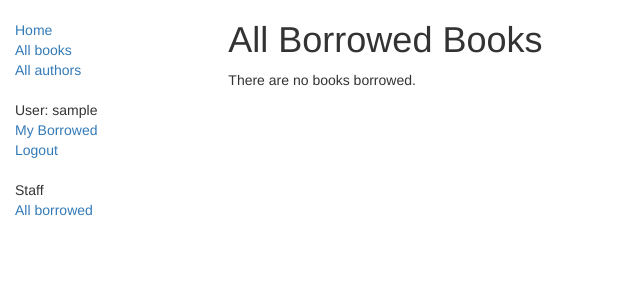
After one commit to vitoloper/locallibrary, a Django app: page /catalog/borrowed/ in a window 1280 px wide. The commit adds this page. Shown: the top 300 px of the page, without its empty margins (0-640 px from the left). Run offline with Django 3.2, Linux system fonts and the light colour scheme; a user stored in the database is signed in; tables that the repository leaves empty hold one stand-in row (values such as "Sample post"); some libraries are stand-ins or nearby versions.

Commit message:
Add list all borrowed books

```diff
--- a/catalog/models.py
+++ b/catalog/models.py
@@ -91,6 +91,7 @@ class BookInstance(models.Model):
 
     class Meta:
         ordering = ["due_back"]
+        permissions = (("can_mark_returned", "Set book as returned"), )
 
     @property
     def is_overdue(self):
--- a/catalog/templates/base_generic.html
+++ b/catalog/templates/base_generic.html
@@ -36,6 +36,13 @@
                   <li><a href="{% url 'login' %}?next={{ request.path }}">Login</a></li>
               {% endif %}
           </ul>
+
+          <ul class="sidebar-nav">
+              {% if perms.catalog.can_mark_returned %}
+                <li>Staff</li>
+                <li><a href="{% url 'all-borrowed' %}">All borrowed</a></li>
+              {% endif %}
+          </ul>
      {% endblock %}
       </div>
       <div class="col-sm-10 ">
--- /dev/null
+++ b/catalog/templates/catalog/bookinstance_list_borrowed_all.html
@@ -0,0 +1,19 @@
+{% extends "base_generic.html" %}
+
+{% block content %}
+    <h1>All Borrowed Books</h1>
+
+    {% if bookinstance_list %}
+    <ul>
+
+      {% for bookinst in bookinstance_list %}
+      <li class="{% if bookinst.is_overdue %}text-danger{% endif %}">
+        <a href="{% url 'book-detail' bookinst.book.pk %}">{{bookinst.book.title}}</a> ({{ bookinst.due_back }}) - {{bookinst.borrower}}
+      </li>
+      {% endfor %}
+    </ul>
+
+    {% else %}
+      <p>There are no books borrowed.</p>
+    {% endif %}
+{% endblock %}
--- a/catalog/urls.py
+++ b/catalog/urls.py
@@ -9,4 +9,5 @@ urlpatterns = [
     path('authors/', views.AuthorListView.as_view(), name='authors'),
     path('authors/<int:pk>', views.AuthorDetailView.as_view(), name='author-detail'),
     path('mybooks/', views.LoanedBooksByUserListView.as_view(), name='my-borrowed'),
+    path('borrowed/', views.AllBorrowedBooksListView.as_view(), name='all-borrowed'),
 ]
--- a/catalog/views.py
+++ b/catalog/views.py
@@ -1,7 +1,7 @@
 from django.views import generic
 from django.shortcuts import render
 from .models import Book, BookInstance, Author, Genre
-from django.contrib.auth.mixins import LoginRequiredMixin
+from django.contrib.auth.mixins import LoginRequiredMixin, PermissionRequiredMixin
 
 
 def index(request):
@@ -48,3 +48,13 @@ class LoanedBooksByUserListView(LoginRequiredMixin, generic.ListView):
 
     def get_queryset(self):
         return BookInstance.objects.filter(borrower=self.request.user).filter(status__exact='o').order_by('due_back')
+
+
+class AllBorrowedBooksListView(PermissionRequiredMixin, generic.ListView):
+    model = BookInstance
+    template_name = 'catalog/bookinstance_list_borrowed_all.html'
+    paginate_by = 10
+    permission_required = 'catalog.can_mark_returned'
+
+    def get_queryset(self):
+        return BookInstance.objects.filter(status__exact='o').order_by('due_back')
```
Also changed, not shown: catalog/migrations/0003_auto_20180530_1656.py (added).
